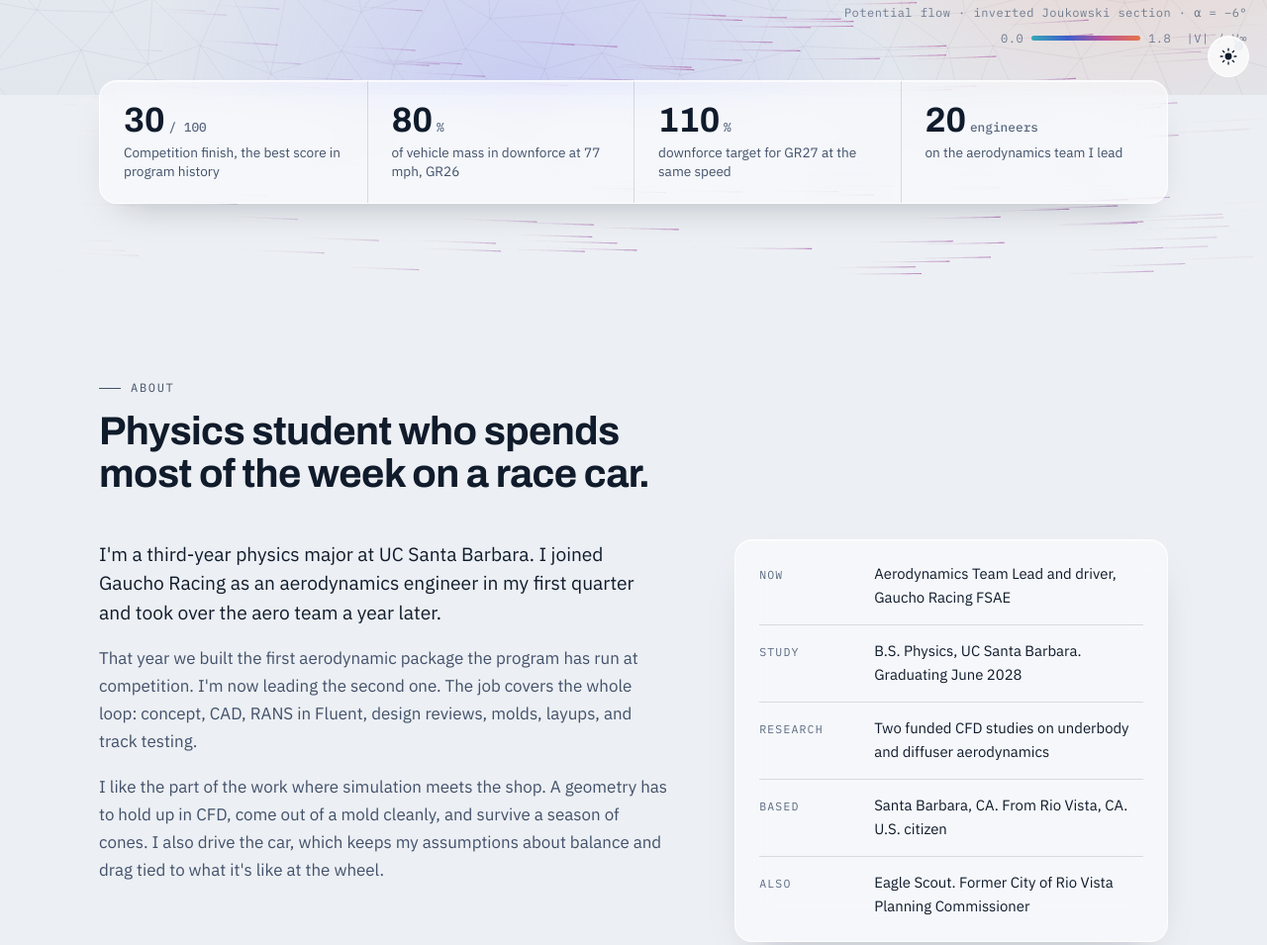
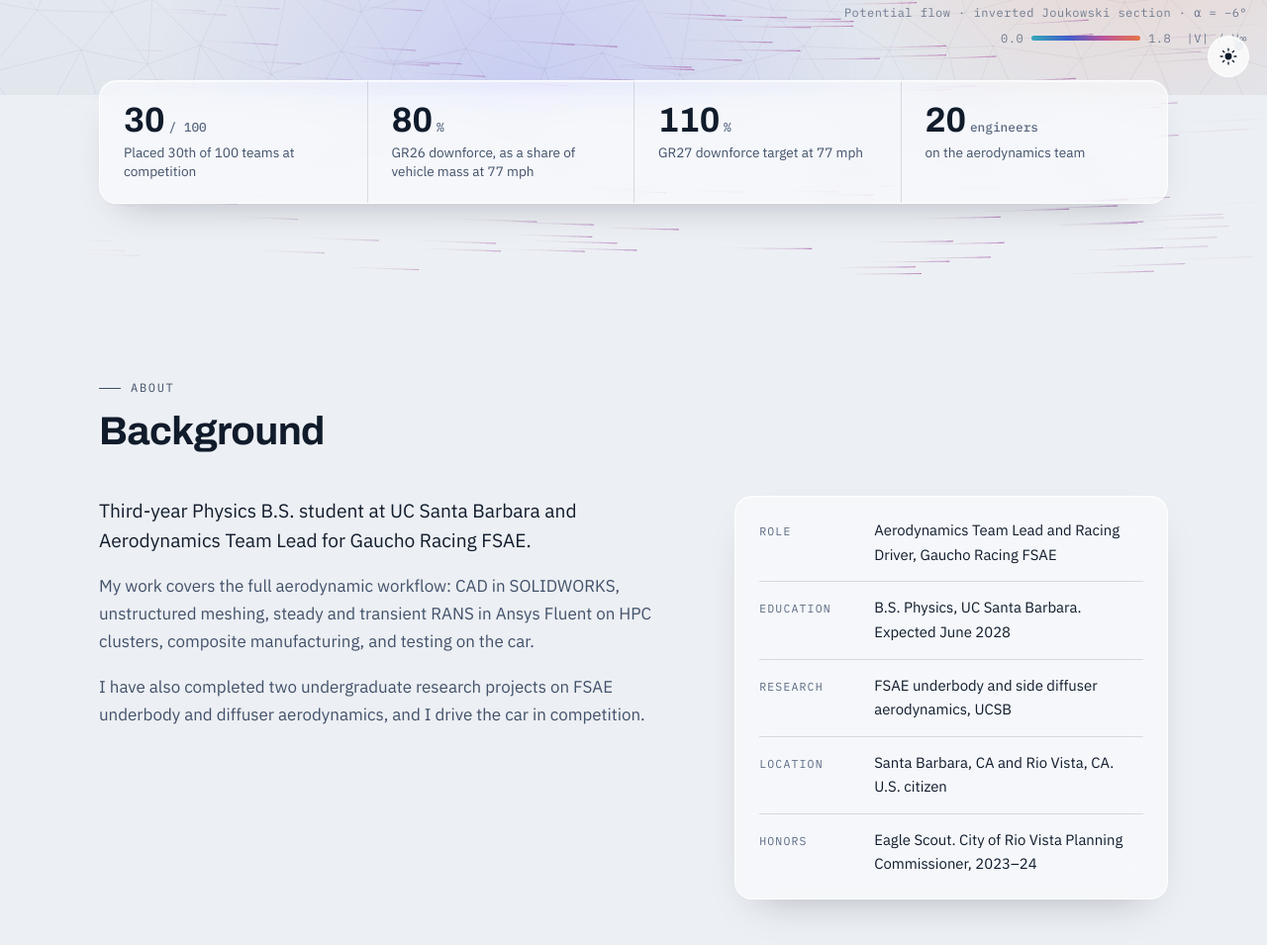
Before and after one commit to FDrury25/Forrest-Drury-Website, a plain HTML site: page index.html in a window 1280 px wide. Shown: the part 704-1659 px from the top of the page at 99% size. Drawn offline with Linux system fonts and the light colour scheme; animation ran at ten frames a second.

Commit message:
Rewrite site copy to follow resume wording
Co-Authored-By: Claude Fable 5.2 <noreply@anthropic.com>
Claude-Session: https://claude.ai/code/session_01Lno2YrTTUWB7mtdYtm2TQP

```diff
--- a/index.html
+++ b/index.html
@@ -367,7 +367,7 @@ dialog[open] { animation: pop .45s var(--ease); }
       <div class="hero-copy">
         <p class="eyebrow fade-up" style="--d:.05s">Aerodynamics · CFD · Composites</p>
         <h1><span><i>Forrest</i></span><span><i>Drury</i></span></h1>
-        <p class="lede fade-up" style="--d:.35s">I lead aerodynamics for <strong>Gaucho Racing</strong>, UC Santa Barbara's Formula SAE electric team. I design wings, diffusers and bodywork in SOLIDWORKS and Ansys Fluent, help build them in carbon fiber, and drive the car they end up on.</p>
+        <p class="lede fade-up" style="--d:.35s">Aerodynamics Team Lead for <strong>Gaucho Racing FSAE</strong> at UC Santa Barbara. I design and simulate wings, diffusers and bodywork in SOLIDWORKS and Ansys Fluent, and manufacture them in carbon fiber.</p>
         <div class="cta-row fade-up" style="--d:.5s">
           <a class="btn primary" href="#projects">See the projects <svg viewBox="0 0 14 14" fill="none" stroke="currentColor" stroke-width="1.6" stroke-linecap="round" stroke-linejoin="round"><path d="M1 7h12M8 2l5 5-5 5"/></svg></a>
           <a class="btn" href="#contact">Get in touch</a>
@@ -384,12 +384,12 @@ dialog[open] { animation: pop .45s var(--ease); }
   <!-- ============ ABOUT ============ -->
   <section id="about">
     <div class="wrap">
-      <div class="sec-head"><p class="eyebrow">About</p><h2>Physics student who spends most of the week on a race car.</h2></div>
+      <div class="sec-head"><p class="eyebrow">About</p><h2>Background</h2></div>
       <div class="about-grid">
         <div class="about-text">
-          <p>I'm a third-year physics major at UC Santa Barbara. I joined Gaucho Racing as an aerodynamics engineer in my first quarter and took over the aero team a year later.</p>
-          <p>That year we built the first aerodynamic package the program has run at competition. I'm now leading the second one. The job covers the whole loop: concept, CAD, RANS in Fluent, design reviews, molds, layups, and track testing.</p>
-          <p>I like the part of the work where simulation meets the shop. A geometry has to hold up in CFD, come out of a mold cleanly, and survive a season of cones. I also drive the car, which keeps my assumptions about balance and drag tied to what it's like at the wheel.</p>
+          <p>Third-year Physics B.S. student at UC Santa Barbara and Aerodynamics Team Lead for Gaucho Racing FSAE.</p>
+          <p>My work covers the full aerodynamic workflow: CAD in SOLIDWORKS, unstructured meshing, steady and transient RANS in Ansys Fluent on HPC clusters, composite manufacturing, and testing on the car.</p>
+          <p>I have also completed two undergraduate research projects on FSAE underbody and diffuser aerodynamics, and I drive the car in competition.</p>
         </div>
         <ul class="facts glass" id="facts"></ul>
       </div>
@@ -408,7 +408,7 @@ dialog[open] { animation: pop .45s var(--ease); }
   <!-- ============ PROJECTS ============ -->
   <section id="projects">
     <div class="wrap">
-      <div class="sec-head"><p class="eyebrow">Featured projects</p><h2>Two aero packages and the machine that cuts their cores.</h2><p>Open a card for scope, methods and manufacturing notes.</p></div>
+      <div class="sec-head"><p class="eyebrow">Featured projects</p><h2>Aerodynamic packages and tooling</h2><p>Select a card for details.</p></div>
       <div class="grid" id="projectGrid"></div>
     </div>
   </section>
@@ -424,7 +424,7 @@ dialog[open] { animation: pop .45s var(--ease); }
   <!-- ============ SKILLS ============ -->
   <section id="skills">
     <div class="wrap">
-      <div class="sec-head"><p class="eyebrow">Technical skills</p><h2>Tools and methods I use week to week.</h2></div>
+      <div class="sec-head"><p class="eyebrow">Technical skills</p><h2>Software and methods</h2></div>
       <div class="skills" id="skillGrid"></div>
     </div>
   </section>
@@ -435,14 +435,14 @@ dialog[open] { animation: pop .45s var(--ease); }
       <div class="contact glass">
         <div>
           <p class="eyebrow">Contact</p>
-          <h2 style="margin-top:14px">Looking for CFD and aerodynamics internships.</h2>
-          <p>Aerospace, automotive or motorsport. Happy to walk through any of the work here in more detail, including the parts that didn't work the first time.</p>
+          <h2 style="margin-top:14px">Get in touch</h2>
+          <p>Open to internships in CFD and aerodynamics.</p>
         </div>
         <ul class="contact-list" id="contactList"></ul>
       </div>
       <footer class="mono">
         <span>© <span id="year"></span> Forrest Drury · Rio Vista &amp; Santa Barbara, CA</span>
-        <span>Hero animation: analytic potential flow with the Kutta condition. The real CFD is in the projects.</span>
+        <span>Hero animation: potential flow over a Joukowski airfoil.</span>
       </footer>
     </div>
   </section>
@@ -466,40 +466,40 @@ dialog[open] { animation: pop .45s var(--ease); }
    ===================================================================== */
 const SITE = {
   readout: [
-    { value: '30', unit: '/ 100', label: 'Competition finish, the best score in program history' },
-    { value: '80', unit: '%', label: 'of vehicle mass in downforce at 77 mph, GR26' },
-    { value: '110', unit: '%', label: 'downforce target for GR27 at the same speed' },
-    { value: '20', unit: 'engineers', label: 'on the aerodynamics team I lead' }
+    { value: '30', unit: '/ 100', label: 'Placed 30th of 100 teams at competition' },
+    { value: '80', unit: '%', label: 'GR26 downforce, as a share of vehicle mass at 77 mph' },
+    { value: '110', unit: '%', label: 'GR27 downforce target at 77 mph' },
+    { value: '20', unit: 'engineers', label: 'on the aerodynamics team' }
   ],
 
   facts: [
-    ['Now', 'Aerodynamics Team Lead and driver, Gaucho Racing FSAE'],
-    ['Study', 'B.S. Physics, UC Santa Barbara. Graduating June 2028'],
-    ['Research', 'Two funded CFD studies on underbody and diffuser aerodynamics'],
-    ['Based', 'Santa Barbara, CA. From Rio Vista, CA. U.S. citizen'],
-    ['Also', 'Eagle Scout. Former City of Rio Vista Planning Commissioner']
+    ['Role', 'Aerodynamics Team Lead and Racing Driver, Gaucho Racing FSAE'],
+    ['Education', 'B.S. Physics, UC Santa Barbara. Expected June 2028'],
+    ['Research', 'FSAE underbody and side diffuser aerodynamics, UCSB'],
+    ['Location', 'Santa Barbara, CA and Rio Vista, CA. U.S. citizen'],
+    ['Honors', 'Eagle Scout. City of Rio Vista Planning Commissioner, 2023–24']
   ],
 
   experience: [
     {
       role: 'Aerodynamics Team Lead', dates: 'Jun 2025 – Present', current: true,
       points: [
-        'Led design, manufacturing, testing and validation of the first operational aerodynamic package in Gaucho Racing history, in my first year as lead.',
-        'Run a 20-engineer team through the full lifecycle of the package and defend the design in reviews with industry judges. The car placed 30th of 100 teams, our highest score to date, on the program\'s fourth competition vehicle.',
-        'Wrote and teach the fluid dynamics and CFD onboarding curriculum that new members use to learn the theory, methods and practice of vehicle aerodynamics.'
+        'Oversaw the design, manufacturing, testing and validation of the first operational aerodynamic package in Gaucho Racing\'s history.',
+        'Directed a 20-engineer team through the full lifecycle of the package and defended designs in reviews with industry judges. Placed 30th of 100 teams, the program\'s highest score, with its 4th competition vehicle.',
+        'Developed and taught a fluid dynamics and CFD onboarding curriculum covering the theory, methods and applications of vehicle aerodynamics.'
       ]
     },
     {
       role: 'Racing Driver', dates: 'Jun 2025 – Present', current: true,
       points: [
-        'Drive the electric race car in competition, managing pace, thermal limits and power use over a stint.',
-        'Bring vehicle dynamics feedback from the seat back to the engineering subteams.'
+        'Piloted the electric race vehicle in competition, managing pace, thermal limits and power.',
+        'Communicated vehicle dynamics and engineering feedback to the team.'
       ]
     },
     {
       role: 'Aerodynamics Engineer', dates: 'Sep 2024 – May 2025',
       points: [
-        'Designed front wing geometries in SOLIDWORKS and Ansys Fluent, trading downforce against drag.',
+        'Engineered front wing geometries in SOLIDWORKS and Ansys Fluent to balance downforce and drag.',
         'Manufactured composite wings, bodywork, diffusers and nosecone assemblies.'
       ]
     }
@@ -511,10 +511,10 @@ const SITE = {
       title: 'GR27 Aerodynamic Package',
       status: 'In development', live: true, dates: 'Jun 2026 – Present',
       scope: 'Front wing, rear wing, side diffusers, nosecone, bodywork',
-      summary: 'Second-generation package for the 2027 car. The target is downforce equal to 110% of vehicle mass at 77 mph, up from 80% on GR26.',
+      summary: 'Aerodynamic package for the 2027 Gaucho Racing vehicle, expected to increase downforce to 110% of vehicle mass at 77 mph.',
       metrics: [
-        { value: '−7%', label: 'lap time in OptimumLap' },
-        { value: '+35%', label: 'peak lateral acceleration' },
+        { value: '−7%', label: 'lap time (OptimumLap)' },
+        { value: '+35%', label: 'max lateral acceleration' },
         { value: '~2 min', label: 'saved over endurance' }
       ],
       tags: ['Ansys Fluent', 'SST k-ω', 'OptimumLap', 'SOLIDWORKS'],
@@ -525,22 +525,22 @@ const SITE = {
       ],
       detail: {
         overview: [
-          'I am designing the GR27 package and overseeing its development across the aero team. GR26 proved the team could build and run a full package. GR27 is about getting more load out of the same rules box and being more deliberate about where it acts on the car.',
-          'Lap simulation in OptimumLap puts the added downforce at a 7% lap time reduction and a 35% increase in peak lateral acceleration. Over endurance that is roughly two minutes, and potentially up to ten places in overall scoring.'
+          'Currently designing and overseeing development of the 2027 aerodynamic package.',
+          'In OptimumLap simulations, the added downforce corresponds to a 7% decrease in lap time and a 35% increase in maximum lateral acceleration. This saves roughly 2 minutes over endurance and indicates a potential improvement of up to 10 places in overall scoring.'
         ],
         specs: [
-          ['Role', 'Lead designer'], ['Status', 'In development'], ['Target', '110% vehicle mass at 77 mph'],
-          ['Solver', 'Ansys Fluent, RANS'], ['Turbulence', 'SST k-ω'], ['Lap sim', 'OptimumLap']
+          ['Role', 'Aerodynamics Team Lead'], ['Status', 'In development'], ['Target', '110% of vehicle mass at 77 mph'],
+          ['Solver', 'Ansys Fluent, RANS'], ['Turbulence model', 'SST k-ω'], ['Lap simulation', 'OptimumLap']
         ],
         sections: [
-          { heading: 'CFD approach', items: [
-            'Placeholder: mesh strategy, cell counts, y⁺ targets and domain size for the full-car model.',
-            'Placeholder: how batch runs are scripted through journals and submitted to the HPC cluster.',
-            'Placeholder: validation plan against GR26 track data.'
+          { heading: 'CFD methods', items: [
+            'Steady and transient RANS in Ansys Fluent with the SST k-ω turbulence model.',
+            'Unstructured poly-hexcore meshing with boundary layers sized by y⁺.',
+            'Batch simulations run on Linux HPC clusters through Python scripts, journals and the Fluent TUI.',
+            'Placeholder: cell counts, y⁺ target and domain size.'
           ] },
           { heading: 'Manufacturing', items: [
-            'Placeholder: mold approach, core materials and layup schedule for the wing elements.',
-            'Placeholder: what changed from GR26 after a season of running the parts.'
+            'Placeholder: molds, core materials and layup schedule.'
           ] }
         ]
       }
@@ -548,9 +548,9 @@ const SITE = {
     {
       id: 'gr26',
       title: 'GR26 Aerodynamic Package',
-      status: 'Raced', dates: 'Jun 2025 – Jun 2026',
+      status: 'Competed', dates: 'Jun 2025 – Jun 2026',
       scope: 'Front wing, rear wing, side diffusers, side pods, nosecone, bodywork',
-      summary: 'The first aero package Gaucho Racing has run at competition. It added normal force equal to 80% of vehicle mass at 77 mph.',
+      summary: 'Aerodynamic package for the 2026 competition vehicle. Increased vehicle normal force by 80% of vehicle mass at 77 mph.',
       metrics: [
         { value: '80%', label: 'of vehicle mass at 77 mph' },
         { value: '30th', label: 'of 100 teams' }
@@ -563,25 +563,23 @@ const SITE = {
       ],
       detail: {
         overview: [
-          'I designed and managed the aerodynamic package for the 2026 competition car. Before this the team had never taken a working aero package to an event, so a lot of the year went into building the process as well as the parts: review gates, a simulation workflow people could repeat, and manufacturing methods the shop could support.',
-          'The car finished 30th of 100 teams, the highest score in the program\'s history.'
+          'Designed and managed the aerodynamic package for the 2026 Gaucho Racing competition vehicle. It was the first operational aerodynamic package in the team\'s history.'
         ],
         specs: [
-          ['Role', 'Lead designer and manager'], ['Status', 'Competed 2026'], ['Result', '+80% vehicle mass at 77 mph'],
-          ['Solver', 'Ansys Fluent, RANS'], ['Mesh', 'Unstructured, poly-hexcore'], ['Team', '20 engineers']
+          ['Role', 'Aerodynamics Team Lead'], ['Status', 'Competed 2026'], ['Downforce', '80% of vehicle mass at 77 mph'],
+          ['Solver', 'Ansys Fluent, RANS'], ['Mesh', 'Unstructured, poly-hexcore'], ['Result', '30th of 100 teams']
         ],
         sections: [
-          { heading: 'Design and simulation', items: [
-            'Placeholder: element count and section choices for the front and rear wings.',
-            'Placeholder: how the side diffusers and side pods were packaged around cooling and suspension.',
-            'Placeholder: aero balance and how it moved with ride height.'
+          { heading: 'CFD methods', items: [
+            'Steady and transient RANS in Ansys Fluent with the SST k-ω turbulence model.',
+            'Unstructured poly-hexcore meshing with boundary layers sized by y⁺.',
+            'Batch simulations run on Linux HPC clusters through Python scripts, journals and the Fluent TUI.',
+            'Placeholder: cell counts, y⁺ target and domain size.'
           ] },
           { heading: 'Manufacturing', items: [
-            'Wings built around hotwire-cut foam cores with carbon fiber skins.',
-            'Placeholder: bodywork and nosecone tooling, cure process, final weights.'
-          ] },
-          { heading: 'What I would change', items: [
-            'Placeholder: the honest list. Judges and engineers both read this part.'
+            'Wings, bodywork, diffusers and nosecone manufactured in carbon fiber.',
+            'Structural airfoil cores cut on the CNC hotwire cutter.',
+            'Placeholder: tooling, cure process and final weights.'
           ] }
         ]
       }
@@ -589,11 +587,11 @@ const SITE = {
     {
       id: 'hotwire',
       title: 'CNC Hotwire Cutter',
-      status: 'In service', dates: 'Jul 2025 – Present',
-      scope: '4-axis, stepper driven, Arduino controlled',
-      summary: 'A four-axis hotwire cutter I built to cut structural airfoil cores for carbon layups. It replaced hand-cut templates.',
+      status: 'In use', dates: 'Jul 2025 – Present',
+      scope: '4-axis, stepper motors, Arduino',
+      summary: 'Custom 4-axis CNC hotwire cutter driven by stepper motors and an Arduino. Cuts structural airfoil cores for carbon fiber composite layups.',
       metrics: [
-        { value: '4', label: 'independent axes for tapered sections' }
+        { value: '4-axis', label: 'stepper motor drive' }
       ],
       tags: ['Arduino', 'Stepper motors', 'Foam cores'],
       media: [
@@ -602,16 +600,15 @@ const SITE = {
       ],
       detail: {
         overview: [
-          'Every wing element on the car starts as a foam core. I built this machine so the cores match the CAD section along the full span, including tapered and twisted elements, and I keep it running for the team.'
+          'Built and maintain a custom CNC hotwire cutter for precisely cutting structural airfoil cores used in carbon fiber composite layups.'
         ],
         specs: [
-          ['Role', 'Designer and builder'], ['Axes', '4, two per tower'], ['Drive', 'Stepper motors'], ['Control', 'Arduino']
+          ['Role', 'Built and maintained'], ['Axes', '4'], ['Drive', 'Stepper motors'], ['Control', 'Arduino']
         ],
         sections: [
           { heading: 'Build notes', items: [
-            'Placeholder: frame, motion hardware, wire tension and power supply.',
-            'Placeholder: toolpath generation from airfoil coordinates and kerf compensation.',
-            'Placeholder: measured accuracy against the CAD profile.'
+            'Placeholder: frame, motion hardware and wire setup.',
+            'Placeholder: toolpath generation from airfoil coordinates.'
           ] }
         ]
       }
@@ -622,13 +619,13 @@ const SITE = {
     {
       title: 'Analysis of an Aerodynamic Underbody for a Formula-Style Electric Vehicle',
       dates: 'Oct 2025 – May 2026', advisor: 'Prof. Tengiz Bibilashvili, UCSB',
-      summary: 'Studied a full-body undertray for the 2026 car. Iterated designs against CFD models, worked through what could realistically be manufactured, and presented the final findings. I wrote the proposal and secured the grant funding.',
+      summary: 'Researched applications of a full-body aerodynamic undertray for the 2026 FSAE vehicle. Investigated manufacturing barriers and iterated designs against CFD models to validate viability. Authored the research proposal, secured funding through university grants, and presented the final findings.',
       link: null   // e.g. 'papers/underbody.pdf'
     },
     {
-      title: 'Optimization of Side-Mounted Diffusers for a Formula-Style Electric Vehicle',
+      title: 'Optimization of Side Mounted Diffusers for a Formula-Style Electric Vehicle',
       dates: 'Oct 2024 – May 2025', advisor: 'Prof. Frederic Gibou, UCSB',
-      summary: 'Ran CFD in Ansys Fluent to map how flow from the front wing and nosecone arrives at the side diffusers, then used that to change the diffuser geometry for more downforce.',
+      summary: 'Ran CFD simulations in Ansys Fluent to map airflow around the front wing and nosecone into the diffusers, driving design changes to increase downforce.',
       link: null
     }
   ],
```
